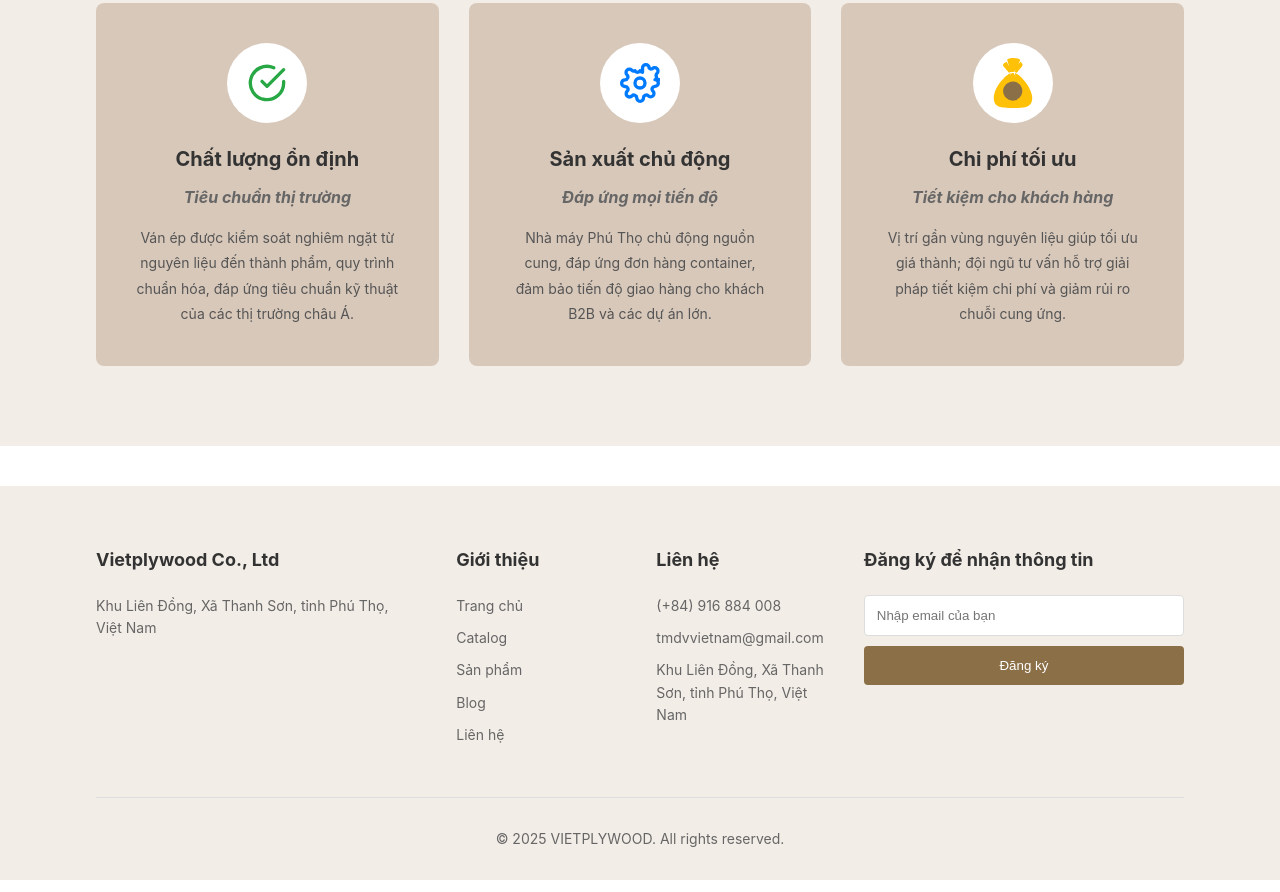
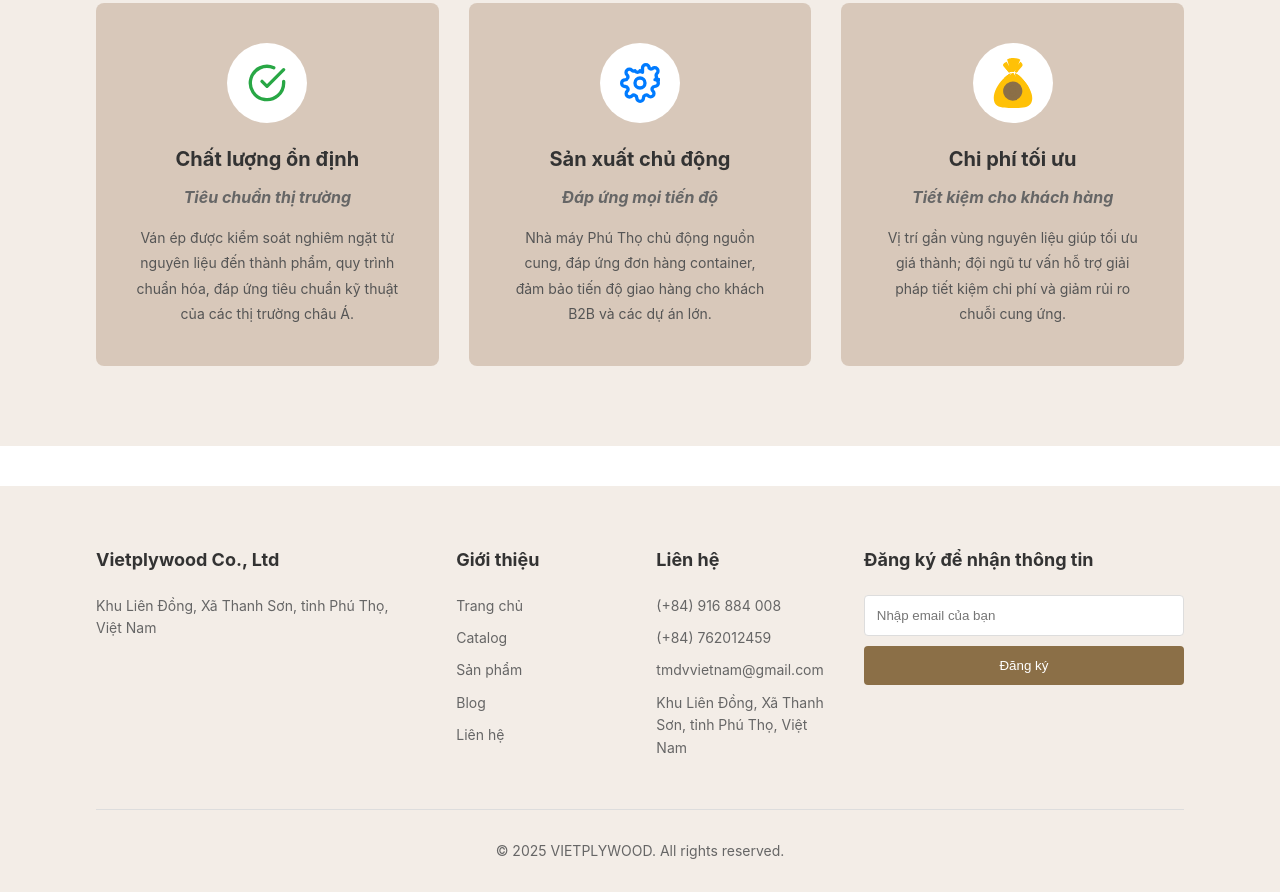
Before and after one commit to phuocpt98/landing-lywood, a plain HTML site: page index.html in a window 1280 px wide. Shown: the part 1850-2742 px from the top of the page. Drawn offline with Linux system fonts and the light colour scheme.

Commit message:
build: add sdt

```diff
--- a/index.html
+++ b/index.html
@@ -687,6 +687,7 @@
             <div class="footer-section">
                 <h3>Liên hệ</h3>
                 <p>(+84) 916 884 008</p>
+                <p >(+84) 762012459</p>
                 <p >tmdvvietnam@gmail.com</p>
                 <p>Khu Liên Đồng, Xã Thanh Sơn, tỉnh Phú Thọ, Việt Nam</p>
             </div>
```
Also changed, not shown: vn/blogs/index.html (+1 -0 lines), vn/blogs/post-1.html (+1 -0 lines), vn/blogs/post-2.html (+1 -0 lines), vn/blogs/post-3.html (+1 -0 lines), vn/blogs/post-4.html (+1 -0 lines), vn/blogs/post-5.html (+1 -0 lines), vn/blogs/post-6.html (+1 -0 lines), vn/blogs/post-7.html (+1 -0 lines), vn/blogs/post-8.html (+1 -0 lines), vn/blogs/post-9.html (+1 -0 lines), vn/catalog/index.html (+1 -0 lines), vn/concat/index.html (+1 -0 lines), vn/products/index.html (+1 -0 lines), vn/products/van-ep-bintagor.html (+1 -0 lines), 4 more files.
